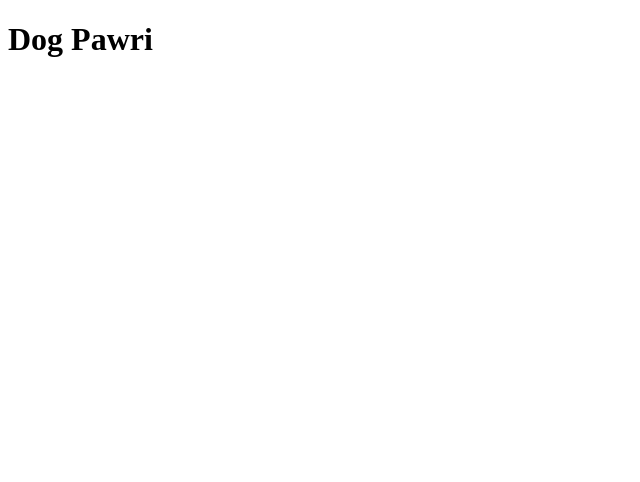
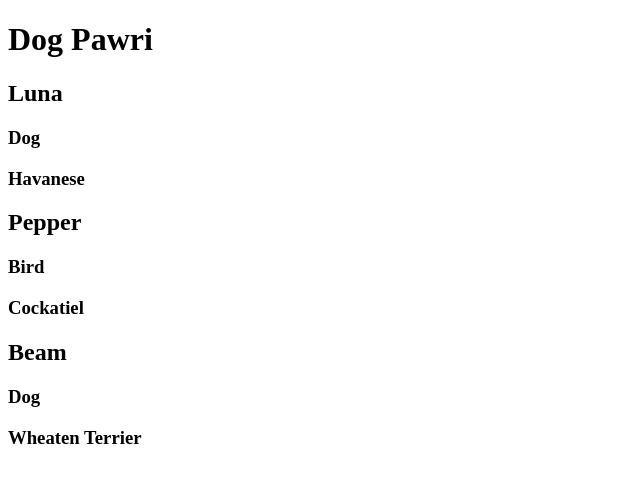
Before and after one commit to shashidwivedi/dog-pawri, a JavaScript app: page / in a window 1280 px wide. Shown: the top 482 px of the page, without its empty margins (0-640 px from the left). Built offline with nearby package versions, Linux system fonts and the light colour scheme.

Commit message:
add Pet component

```diff
--- a/src/App.js
+++ b/src/App.js
@@ -1,10 +1,15 @@
-import React from "react";
 import ReactDOM from "react-dom";
+import Pet from "./Pet";
 
 const App = () => {
-  return React.createElement("div", {}, [
-    React.createElement("h1", { id: "brand-name" }, "Dog Pawri"),
-  ]);
+  return (
+    <div>
+      <h1 id="brand-name">Dog Pawri</h1>
+      <Pet name="Luna" animal="Dog" breed="Havanese" />
+      <Pet name="Pepper" animal="Bird" breed="Cockatiel" />
+      <Pet name="Beam" animal="Dog" breed="Wheaten Terrier" />
+    </div>
+  );
 };
 
-ReactDOM.render(React.createElement(App), document.getElementById("root"));
+ReactDOM.render(<App />, document.getElementById("root"));
--- /dev/null
+++ b/src/Pet.js
@@ -0,0 +1,11 @@
+const Pet = (props) => {
+  return (
+    <div>
+      <h2>{props.name}</h2>
+      <h3>{props.animal}</h3>
+      <h3>{props.breed}</h3>
+    </div>
+  );
+};
+
+export default Pet;
```
